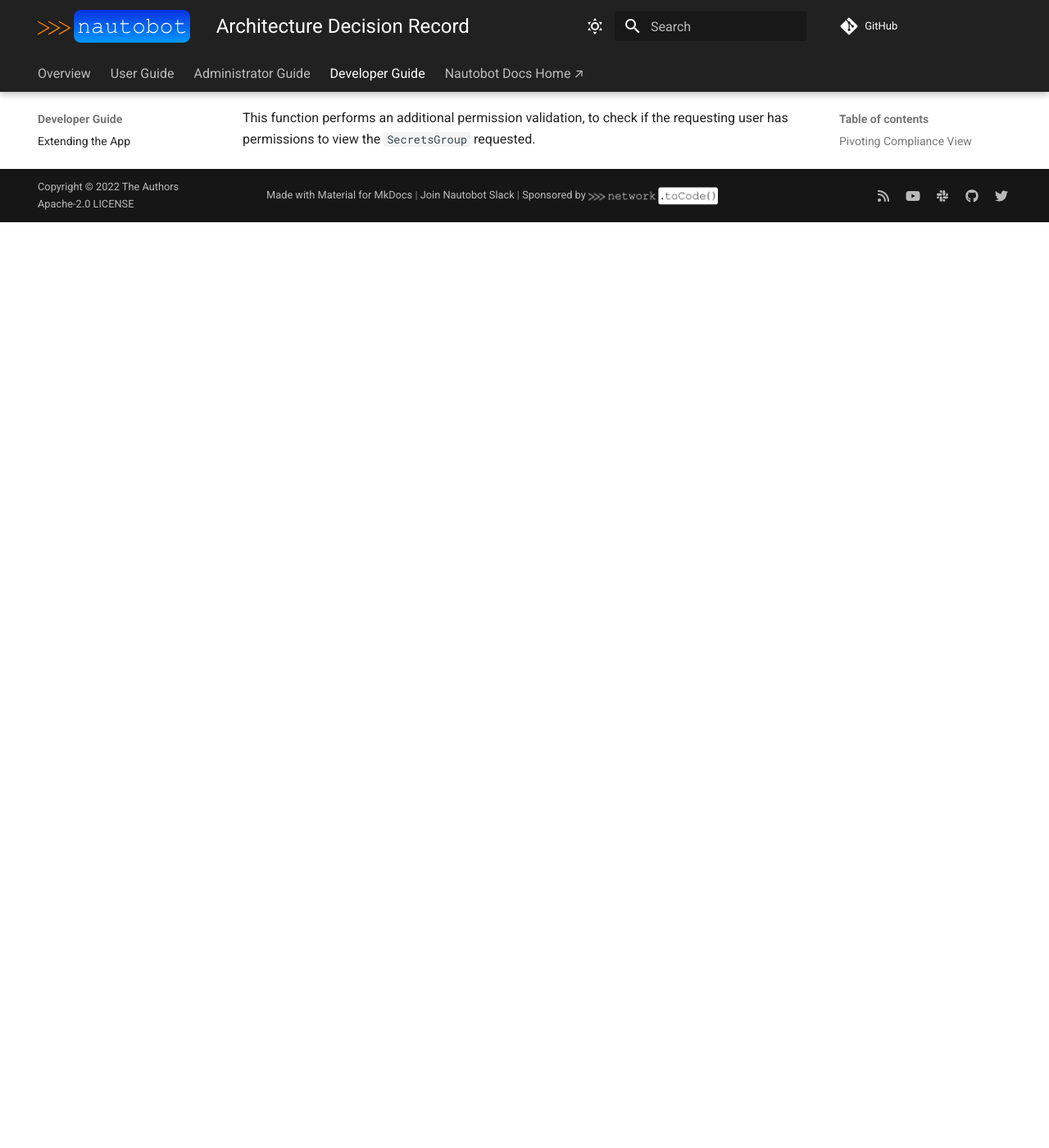
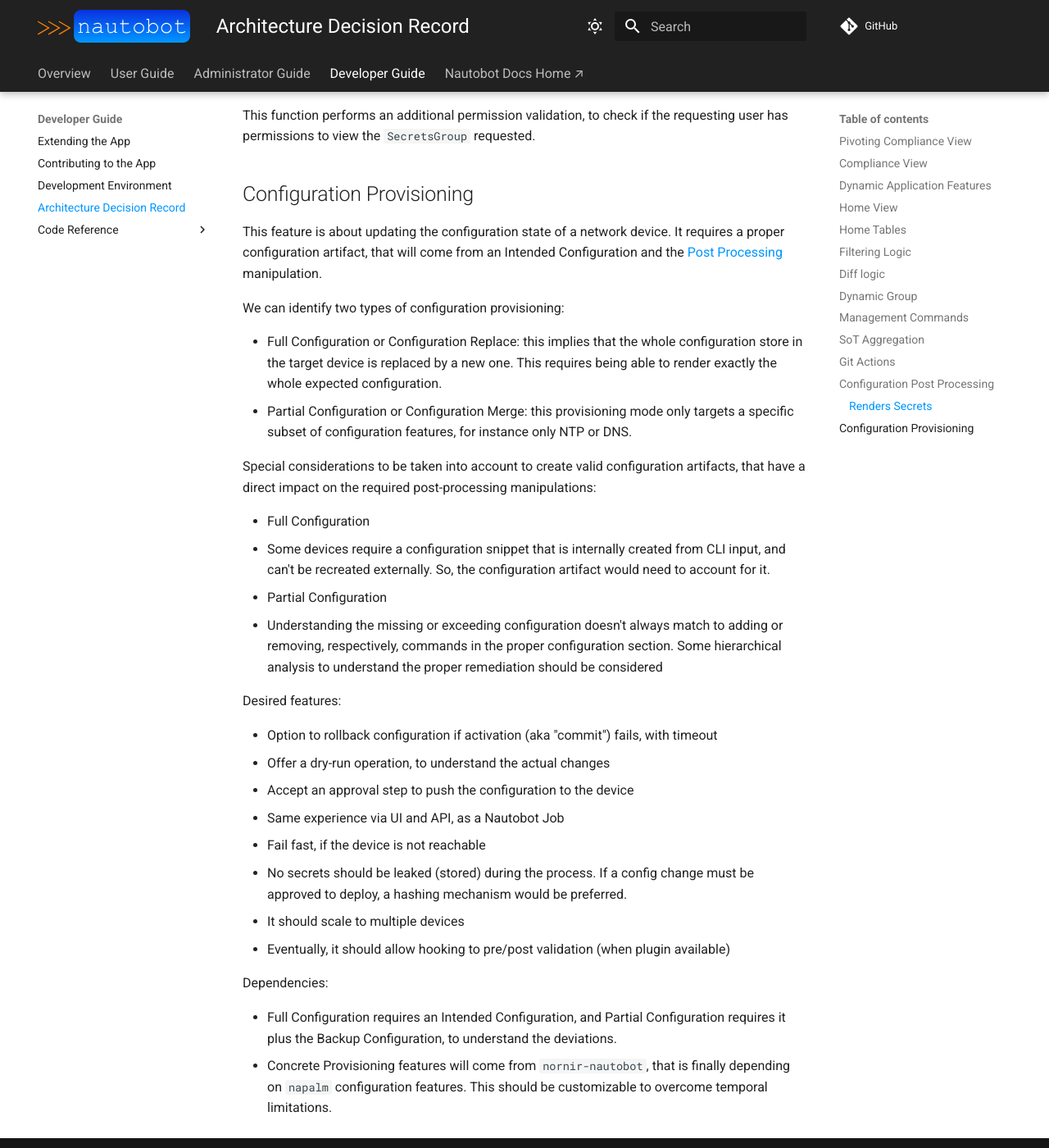
Before and after one commit to nautobot/nautobot-app-golden-config, an MkDocs documentation site: the page built from docs/dev/dev_adr.md, in a window 1280 px wide and 1400 px high, scrolled down 4812 px. Shown: the whole window at 82% size. Built offline with MkDocs 1.6.1 and Material for MkDocs 9.7.7, drawn with Linux system fonts in a browser that asks for light colours; comment, search, counter and statistics services are not loaded; before the commit the page ends 5083 px from its top, so only the background shows below that; some of the changed text lies outside the part shown.

Commit message:
ADR proposal for Config Provisioning

```diff
--- a/docs/dev/dev_adr.md
+++ b/docs/dev/dev_adr.md
@@ -110,14 +110,14 @@
 
 The data source contract is used for reading from Git, but extended for pushing to Git.
 
-## Configuration Postprocessing
+## Configuration Post Processing
 
 Intended configuration generated by Golden Config Intended feature is designed for comparing to the "running" configuration (assuring compliance comparing to the backup configuration). Using the default Intended configuration for remediation/provisioning of a network device configuration is not always possible. For instance, no secrets should be rendered to the Intended configuration, as it is stored in Git/Database, or maybe some reordering of commands is required to create a valid configuration artifact.
 
 The PROCESSING feature, that is enabled as a Dynamic Application Feature, exposes a single device UI and API view to manipulate the Intended configuration available for Golden Config, with extra processing steps. There are some default functions (i.e. `render_secrets`), but those can be expanded, and the order can be changed, via Nautobot configuration settings (`postprocessing_subscribed` and `postprocessing_callables`).
 
 !!! Note
-    This configuration generated after postprocessing is not stored either in the Database or in Git.
+   This configuration generated after post-processing is not stored either in the Database or in Git.
 
 Both API views, as commented, are only targeting ONE single device because being a synchronous operation (versus the rest of the features that are run asynchronously as Jobs), it could take too much time, and have an undesired impact in Nautobot performance.
 
@@ -137,3 +137,35 @@
 It was decided to restrict the usage of Jinja filters to only the ones related to getting Nautobot secrets values (defined here), plus the `encrypt_type5` and `encrypt_type7` filters from Netutils. Remember that this function is not defined to replace the regular Jinja rendering done for creating the Intended configuration, only to add secrets information on the fly. This avoids undesired behavior on this synchronous operation.
 
 This function performs an additional permission validation, to check if the requesting user has permissions to view the `SecretsGroup` requested.
+
+## Configuration Provisioning
+
+This feature is about updating the configuration state of a network device. It requires a proper configuration artifact, that will come from an Intended Configuration and the [Post Processing](#configuration-postprocessing) manipulation.
+
+We can identify two types of configuration provisioning:
+
+- Full Configuration or Configuration Replace: this implies that the whole configuration store in the target device is replaced by a new one. This requires being able to render exactly the whole expected configuration.
+- Partial Configuration or Configuration Merge: this provisioning mode only targets a specific subset of configuration features, for instance only NTP or DNS.
+
+Special considerations to be taken into account to create valid configuration artifacts, that have a direct impact on the required post-processing manipulations:
+
+- Full Configuration
+  - Some devices require a configuration snippet that is internally created from CLI input, and can't be recreated externally. So, the configuration artifact would need to account for it.
+- Partial Configuration
+  - Understanding the missing or exceeding configuration doesn't always match to adding or removing, respectively, commands in the proper configuration section. Some hierarchical analysis to understand the proper remediation should be considered
+
+Desired features:
+
+- Option to rollback configuration if activation (aka "commit") fails, with timeout
+- Offer a dry-run operation, to understand the actual changes
+- Accept an approval step to push the configuration to the device
+- Same experience via UI and API, as a Nautobot Job
+- Fail fast, if the device is not reachable
+- No secrets should be leaked (stored) during the process. If a config change must be approved to deploy, a hashing mechanism would be preferred.
+- It should scale to multiple devices
+- Eventually, it should allow hooking to pre/post validation (when plugin available)
+
+Dependencies:
+
+- Full Configuration requires an Intended Configuration, and Partial Configuration requires it plus the Backup Configuration, to understand the deviations.
+- Concrete Provisioning features will come from `nornir-nautobot`, that is finally depending on `napalm` configuration features. This should be customizable to overcome temporal limitations.
```
